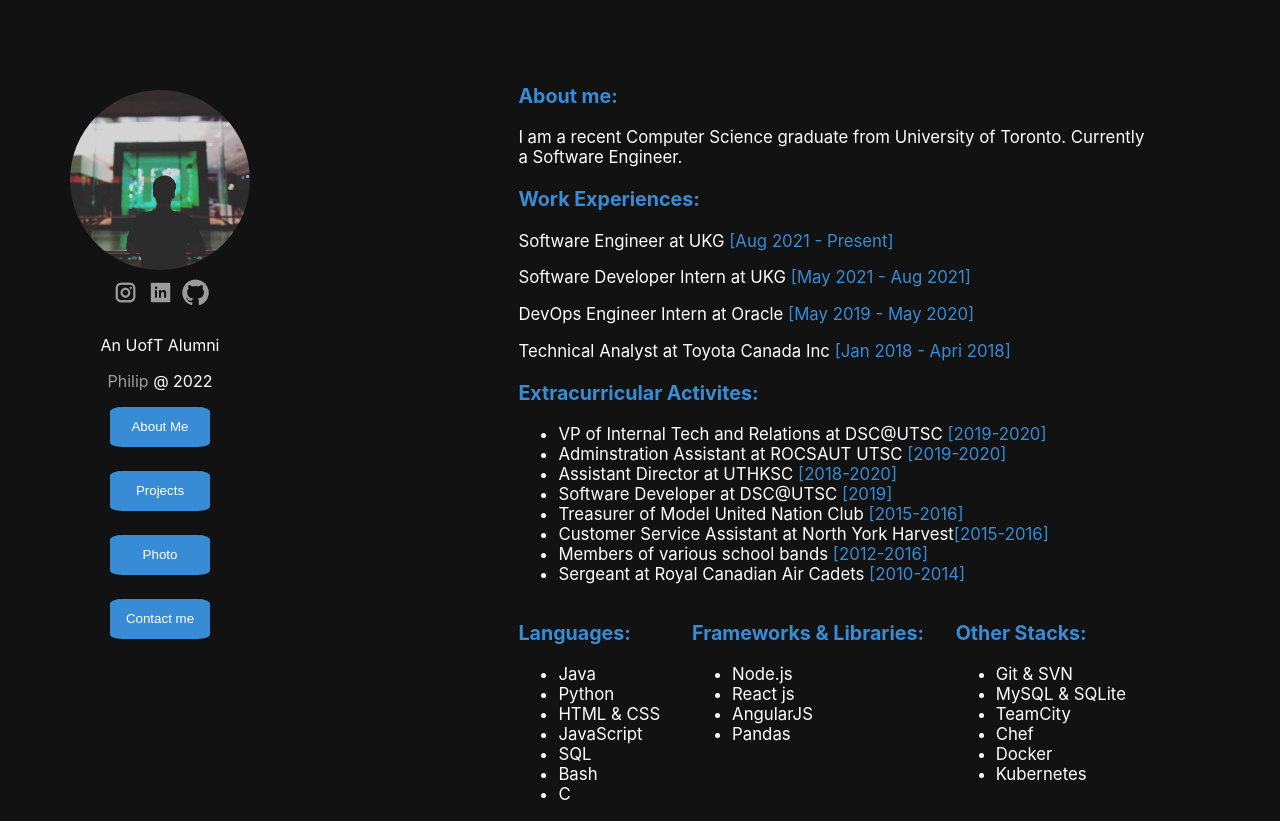
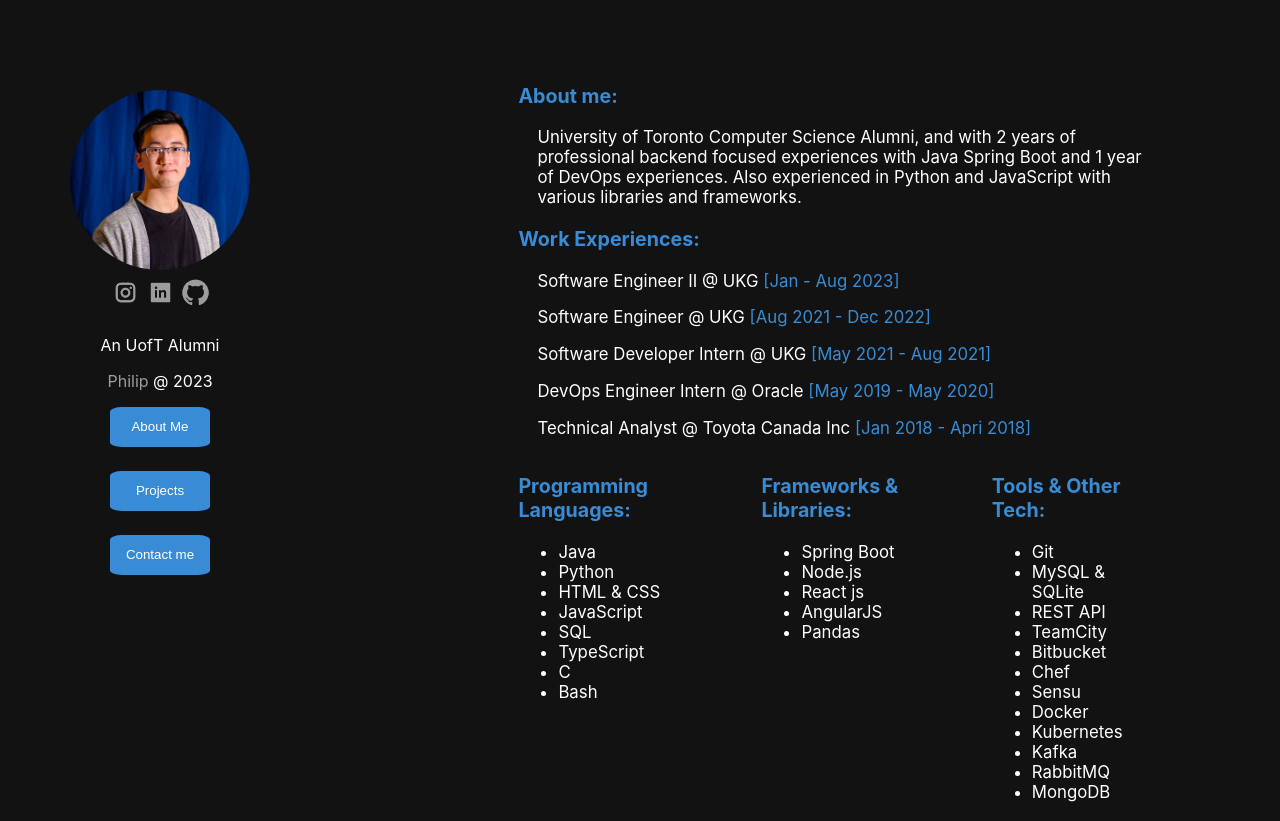
Before and after one commit to ImNotMee/philipz.me, a React (Create React App) app: page /Projects in a window 1280 px wide. Built offline with nearby package versions, Linux system fonts and the light colour scheme.

Commit message:
Updated website

```diff
--- a/package.json
+++ b/package.json
@@ -17,7 +17,7 @@
     "cheerio": "=1.0.0-rc.10"
   },
   "scripts": {
-    "start": "react-scripts start",
+    "start": "react-scripts --openssl-legacy-provider start",
     "build": "react-scripts build",
     "test": "react-scripts test",
     "eject": "react-scripts eject"
--- a/src/Main/Main.js
+++ b/src/Main/Main.js
@@ -7,39 +7,31 @@
       <div id="main-body">
         <div class="main">
           <h3 id="main-h3">About me:</h3>
-          <p id="main-p">I am a recent Computer Science graduate from University of Toronto. Currently a Software Engineer.</p>
+          <p id="main-p">University of Toronto Computer Science Alumni, and with 2 years of professional backend focused experiences with Java Spring Boot and 1 year of DevOps experiences. Also experienced in Python and JavaScript with various libraries and frameworks.</p>
           <h3 id="main-h3">Work Experiences:</h3>
-          <p id="main-p">Software Engineer at UKG <span style={{color: "#388cd6"}}>[Aug 2021 - Present]</span> </p>
-          <p id="main-p">Software Developer Intern at UKG <span style={{color: "#388cd6"}}>[May 2021 - Aug 2021]</span> </p>
-          <p id="main-p">DevOps Engineer Intern at Oracle <span style={{color: "#388cd6"}}>[May 2019 - May 2020]</span> </p>
-          <p id="main-p">Technical Analyst at Toyota Canada Inc <span style={{color: "#388cd6"}}>[Jan 2018 - Apri 2018]</span> </p>
-          <h3 id="main-h3">Extracurricular Activites:</h3>
-          <ul id="lst">
-            <li>VP of Internal Tech and Relations at DSC@UTSC <span style={{color: "#388cd6"}}>[2019-2020]</span></li>
-            <li>Adminstration Assistant at ROCSAUT UTSC <span style={{color: "#388cd6"}}>[2019-2020]</span></li>
-            <li>Assistant Director at UTHKSC <span style={{color: "#388cd6"}}>[2018-2020]</span></li>
-            <li>Software Developer at DSC@UTSC <span style={{color: "#388cd6"}}>[2019]</span></li>
-            <li>Treasurer of Model United Nation Club <span style={{color: "#388cd6"}}>[2015-2016]</span></li>
-            <li>Customer Service Assistant at North York Harvest<span style={{color: "#388cd6"}}>[2015-2016]</span></li>
-            <li>Members of various school bands <span style={{color: "#388cd6"}}>[2012-2016]</span></li>
-            <li>Sergeant at Royal Canadian Air Cadets <span style={{color: "#388cd6"}}>[2010-2014]</span></li>
-          </ul>
+            <p id="main-p">Software Engineer II @ UKG <span style={{color: "#388cd6"}}>[Jan - Aug 2023]</span> </p>
+            <p id="main-p">Software Engineer @ UKG <span style={{color: "#388cd6"}}>[Aug 2021 - Dec 2022]</span> </p>
+            <p id="main-p">Software Developer Intern @ UKG <span style={{color: "#388cd6"}}>[May 2021 - Aug 2021]</span> </p>
+            <p id="main-p">DevOps Engineer Intern @ Oracle <span style={{color: "#388cd6"}}>[May 2019 - May 2020]</span> </p>
+            <p id="main-p">Technical Analyst @ Toyota Canada Inc <span style={{color: "#388cd6"}}>[Jan 2018 - Apri 2018]</span> </p>
           <div id="t">
             <div>
-              <h3 id="main-h3">Languages:</h3>
+              <h3 id="main-h3">Programming Languages:</h3>
               <ul id="lst">
                 <li>Java</li>
                 <li>Python</li>
                 <li>HTML & CSS</li>
                 <li>JavaScript</li>
                 <li>SQL</li>
+                <li>TypeScript</li>
+                <li>C</li>
                 <li>Bash</li>
-                <li>C</li>
               </ul>
             </div>
             <div id="box">
               <h3 id="main-h3">Frameworks &amp; Libraries:</h3>
               <ul id="lst">
+                <li>Spring Boot</li>
                 <li>Node.js</li>
                 <li>React js</li>
                 <li>AngularJS</li>
@@ -47,14 +39,20 @@
               </ul>
             </div>
             <div id="box">
-              <h3 id="main-h3">Other Stacks:</h3>
+              <h3 id="main-h3">Tools &amp; Other Tech:</h3>
               <ul id="lst">
-                <li>Git & SVN</li>
+                <li>Git</li>
                 <li>MySQL & SQLite</li>
+                <li>REST API</li>
                 <li>TeamCity</li>
+                <li>Bitbucket</li>
                 <li>Chef</li>
+                <li>Sensu</li>
                 <li>Docker</li>
                 <li>Kubernetes</li>
+                <li>Kafka</li>
+                <li>RabbitMQ</li>
+                <li>MongoDB</li>
               </ul>
             </div>
           </div>
--- a/src/Main/main.css
+++ b/src/Main/main.css
@@ -9,7 +9,9 @@
   float: left;
   font-size: 105%;
 }
-
+#main-p {
+  margin-left: 3%;
+}
 #me {
   width: 30%;
   border-radius: 25%;
--- a/src/Portfolio/Portfolio.css
+++ b/src/Portfolio/Portfolio.css
@@ -17,7 +17,6 @@
     margin-right: 10%;
     margin-top: 5%;
     width: 55%;
-
 }
 
 #images {
--- a/src/Portfolio/Portfolio.js
+++ b/src/Portfolio/Portfolio.js
@@ -38,9 +38,9 @@
   render() {
     return (
       <div className="Portfolio">
-      <div className="left">
+        <div className="left">
           <div id="logo">
-              <img id="logo" src="icons/logo.jpg" alt="" />
+              <img id="logo" src="icons/picofme.jpg" alt="" />
           </div>
           <div id="contacts" align= "center">
               <a href="https://www.instagram.com/_philzpng_/"><img id="icons" src="icons/instagram.png" alt="" /></a>
@@ -49,7 +49,7 @@
           </div>
           <div id="copyright">
               <p align="center" id="bio">An UofT Alumni</p>
-              <p align="center"><span id="colour">Philip</span> @ 2022</p>
+              <p align="center"><span id="colour">Philip</span> @ 2023</p>
           </div>
           <div className="navbuttons">
             <div className="pad">
@@ -59,10 +59,7 @@
               <button className="button-style" value="projects" onClick={this.updatePage}>Projects</button>
             </div>
             <div className="pad">
-              <button className="button-style" value="photo" onClick={this.updatePage}>Photo</button>
-            </div>
-            <div className="pad">
-              <button className="button-style" value="contact" onClick={() => window.location ='mailto:philip.zhang@mailutoronto.ca'}>Contact me</button>
+              <button className="button-style" value="contact" onClick={() => window.location ='mailto:philip.zhang@mail.utoronto.ca'}>Contact me</button>
             </div>
           </div>
       </div>
```
Also changed, not shown: firebase.json (added), 1 other file (tests, documents, lock files or other folders).
